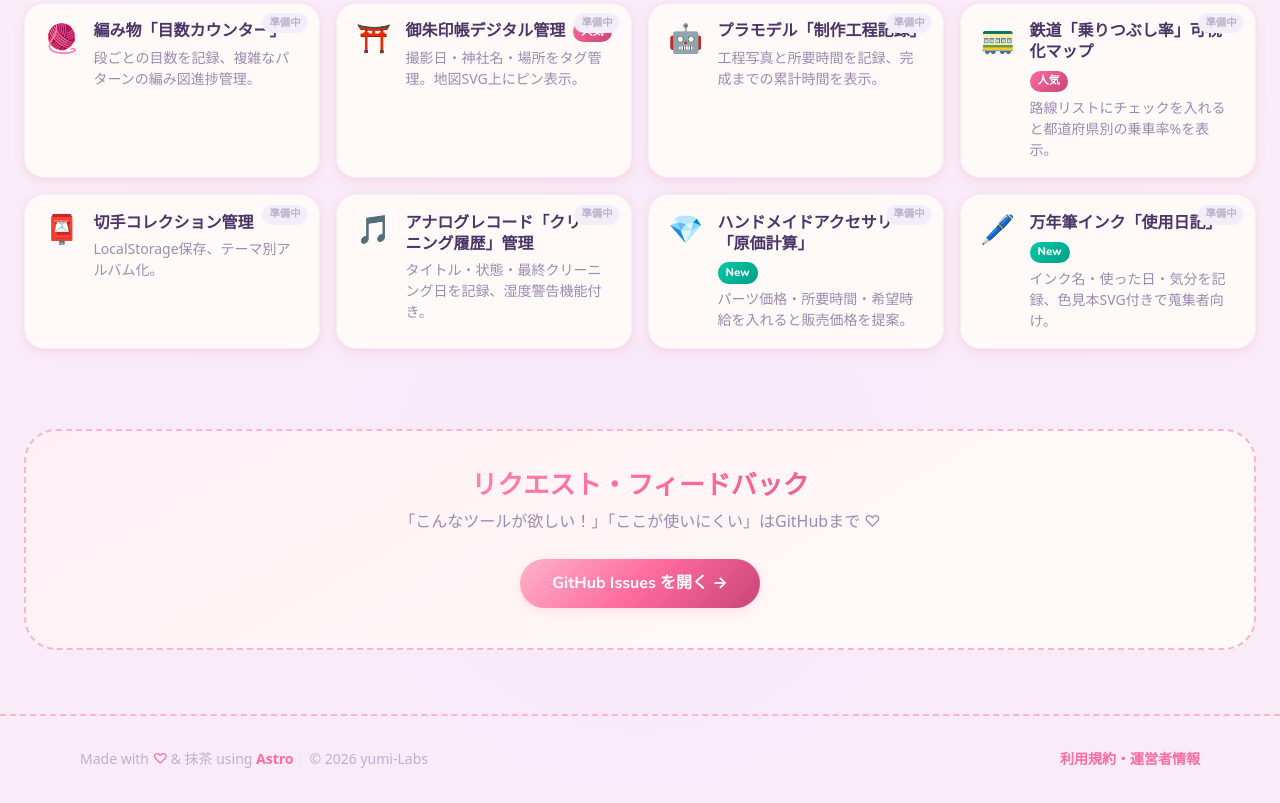
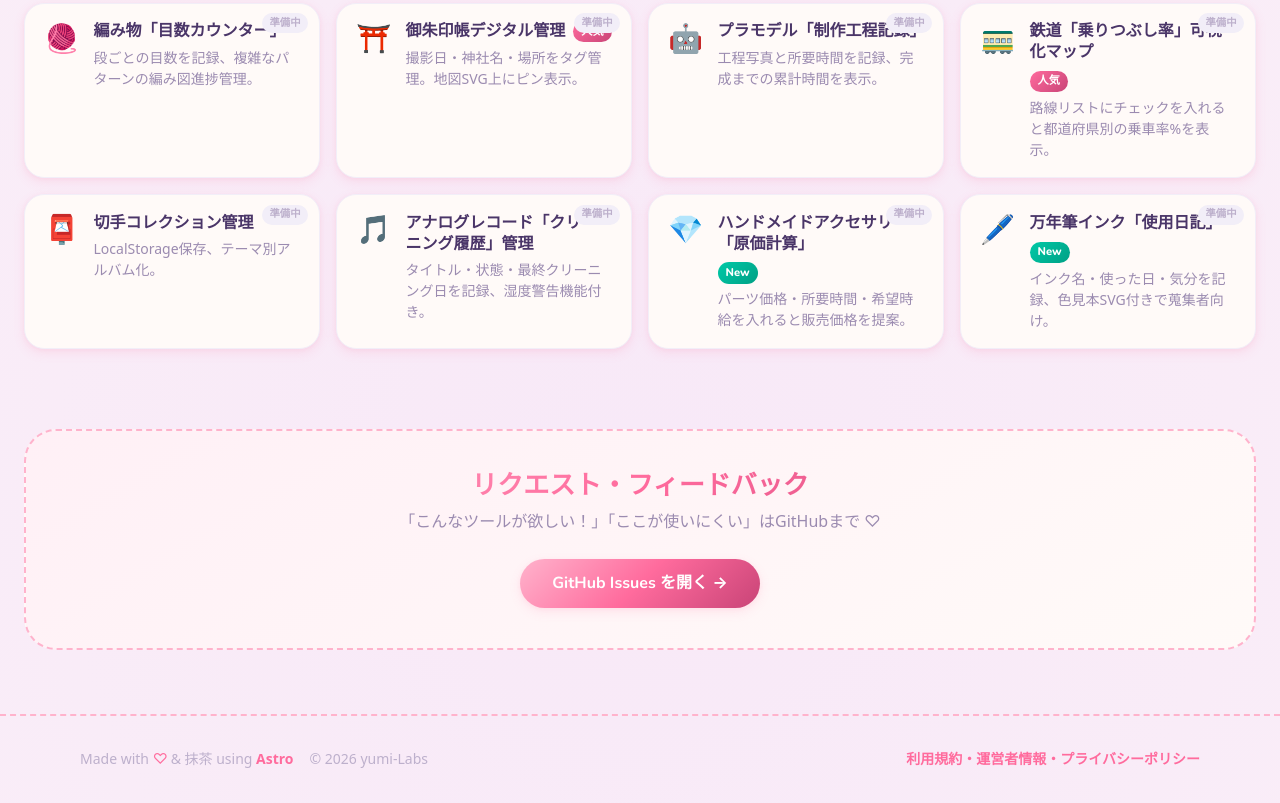
Before and after one commit to yumi-labs-tokyo/yumi-labs, an Astro site: page / in a window 1280 px wide. Shown: the part 5547-6350 px from the top of the page. Built offline with nearby package versions, Linux system fonts and the light colour scheme; Astro itself is replaced by a stand-in of ours; a web font is replaced by a local one.

Commit message:
update: フッターを更新

```diff
--- a/src/components/Footer.astro
+++ b/src/components/Footer.astro
@@ -8,7 +8,7 @@ const currentYear = new Date().getFullYear();
 		<p>&copy; {currentYear} yumi-Labs</p>
 	</div>
 	<p class="socials">
-		<a href="/terms/">利用規約・運営者情報</a>
+		<a href="/terms/">利用規約・運営者情報・プライバシーポリシー</a>
 	</p>
 </footer>
 
```
